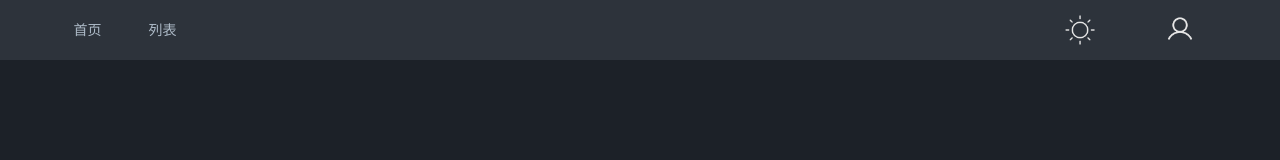
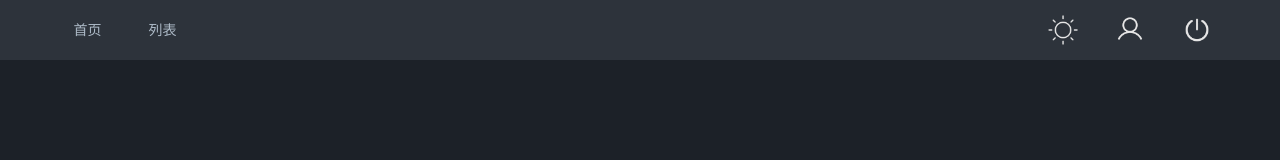
Before and after one commit to linyana/github-warehouse-search, a React (Create React App) app: page /login in a window 1280 px wide. Shown: the top 160 px of the page. Built offline with nearby package versions, Linux system fonts and the light colour scheme.

Commit message:
完善了登录系统

```diff
--- a/src/components/Header/index.css
+++ b/src/components/Header/index.css
@@ -54,3 +54,14 @@
   margin-top: 15px;
   border-radius: 50px;
 }
+
+.exit {
+  cursor: pointer;
+}
+
+.exit img {
+  width: 30px;
+  height: 30px;
+  margin-top: 15px;
+  border-radius: 50px;
+}
--- a/src/components/Header/index.tsx
+++ b/src/components/Header/index.tsx
@@ -1,14 +1,15 @@
-import React from "react";
+import React, { useState, useEffect } from "react";
 import { changeTheme } from "../../store/theme";
 import { useDispatch, useSelector } from "react-redux";
 import { RootState, AppDispatch } from "../../store";
-import { useNavigate } from "react-router";
+import { useNavigate } from "react-router-dom";
 
 import MyNavLink from "../MyNavLink";
 
 import "./index.css";
 
 const App: React.FC = () => {
+  const [loginSrc, setLoginSrc] = useState<string>();
   const dispatch: AppDispatch = useDispatch();
   const handleChangeTheme = () => {
     dispatch(changeTheme());
@@ -17,22 +18,35 @@ const App: React.FC = () => {
 
   const navigate = useNavigate();
 
+  const handleExit = () => {
+    window.localStorage.removeItem("author");
+    window.localStorage.removeItem("authorImg");
+    navigate("/login", { replace: false });
+  };
+
   const themeSrc =
     theme === "dark"
       ? require("../../assets/images/dark.png")
       : require("../../assets/images/light.png");
 
+  const exitSrc =
+    theme === "dark"
+      ? require("../../assets/images/outdark.png")
+      : require("../../assets/images/outlight.png");
+
   const authorImg = window.localStorage.getItem("authorImg");
 
-  let loginSrc;
-  if (authorImg !== null) {
-    loginSrc = authorImg;
-  } else {
-    loginSrc =
-      theme === "dark"
-        ? require("../../assets/images/logindark.png")
-        : require("../../assets/images/loginlight.png");
-  }
+  useEffect(() => {
+    if (authorImg !== null) {
+      setLoginSrc(authorImg);
+    } else {
+      setLoginSrc(
+        theme === "dark"
+          ? require("../../assets/images/logindark.png")
+          : require("../../assets/images/loginlight.png")
+      );
+    }
+  }, [authorImg, theme]);
 
   return (
     <div className="header">
@@ -52,6 +66,9 @@ const App: React.FC = () => {
         >
           <img src={loginSrc} alt="" />
         </div>
+        <div className="exit" onClick={handleExit}>
+          <img src={exitSrc} alt="" />
+        </div>
       </div>
     </div>
   );
--- a/src/pages/Login/index.tsx
+++ b/src/pages/Login/index.tsx
@@ -36,7 +36,13 @@ const App = () => {
             </div>
             <div className="button">
               <button onClick={handleLogin}>登录</button>
-              <button>游客</button>
+              <button
+                onClick={() => {
+                  navigate("/user/list", { replace: false });
+                }}
+              >
+                游客
+              </button>
             </div>
           </div>
         </div>
--- a/src/router/index.tsx
+++ b/src/router/index.tsx
@@ -35,7 +35,7 @@ const routes: RouteObject[] = [
   },
   {
     path: "/",
-    element: <Navigate to="/user/home" />,
+    element: <Navigate to="/login" />,
   },
   {
     path: "/*",
```
